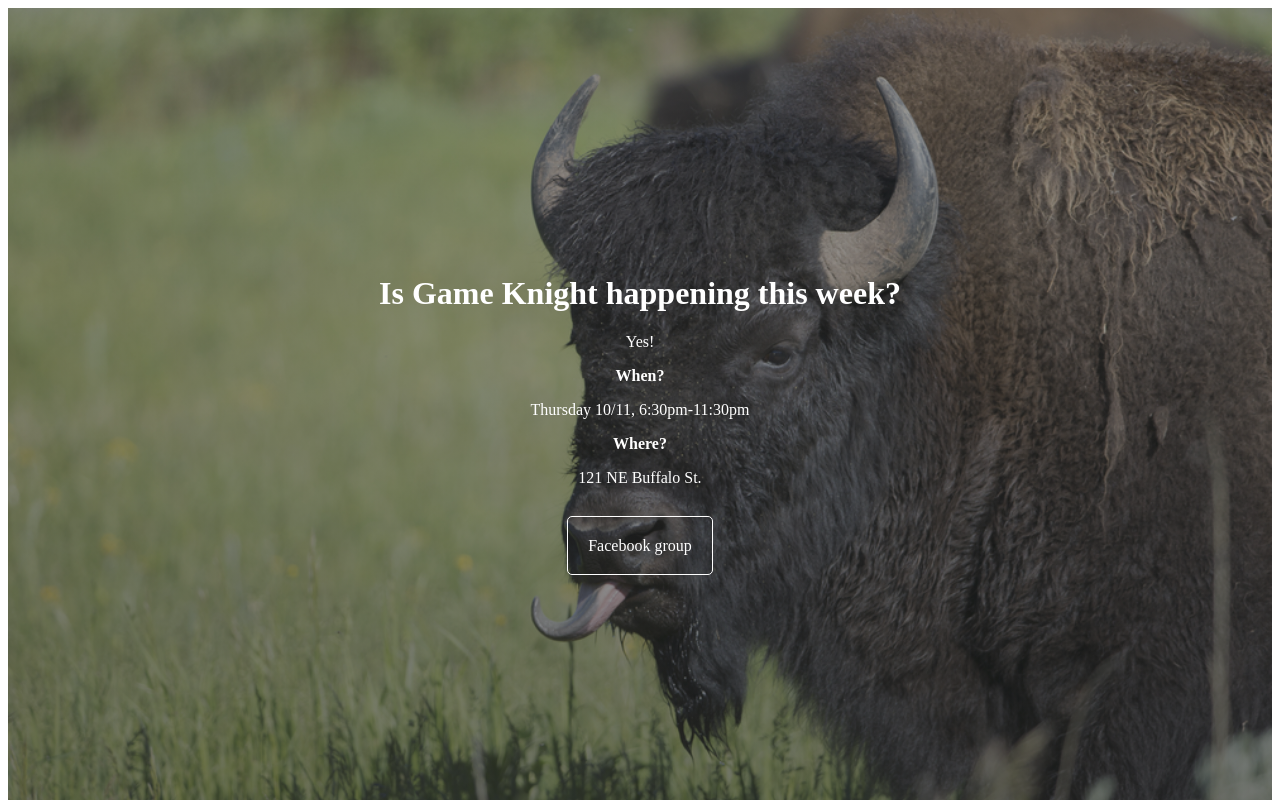
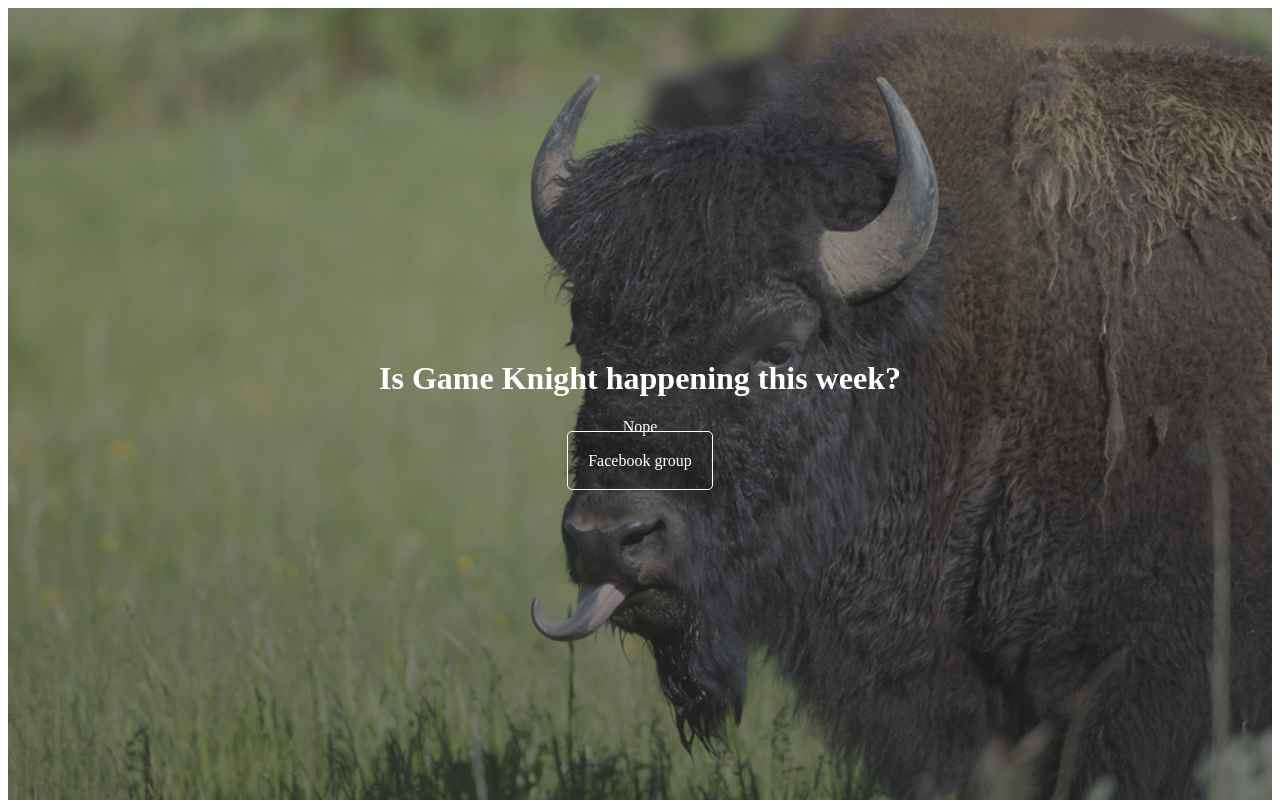
Before and after one commit to NeversSync/gameKnight, a Gatsby site: page / in a window 1280 px wide. Built offline with nearby package versions, Linux system fonts and the light colour scheme; Gatsby itself is replaced by a stand-in of ours.

Commit message:
Update week

```diff
--- a/src/pages/index.js
+++ b/src/pages/index.js
@@ -52,12 +52,13 @@ const IndexPage = () => (
     <Status>
       <h1>Is Game Knight happening this week?</h1>
       {/* <p>It is super vague right now. Check the facebook group.</p> */}
-      <p>Yes!</p>
-      <p><b>When?</b></p>
+      {/* <p>Yes!</p> */}
+      <p>Nope</p>
+      {/* <p><b>When?</b></p>
       <p>Thursday 10/11, 6:30pm-11:30pm</p>
-      <p><b>Where?</b></p>
+      <p><b>Where?</b></p> */}
       {/* <p style={{marginBottom: '50px'}}>1915 NE 56th ave.</p> */}
-      <p style={{marginBottom: '50px'}}>121 NE Buffalo St.</p>
+      {/* <p style={{marginBottom: '50px'}}>121 NE Buffalo St.</p> */}
       <FbLink href="https://www.facebook.com/groups/1729528793760175/" target="_blank">
         Facebook group
       </FbLink>
```
